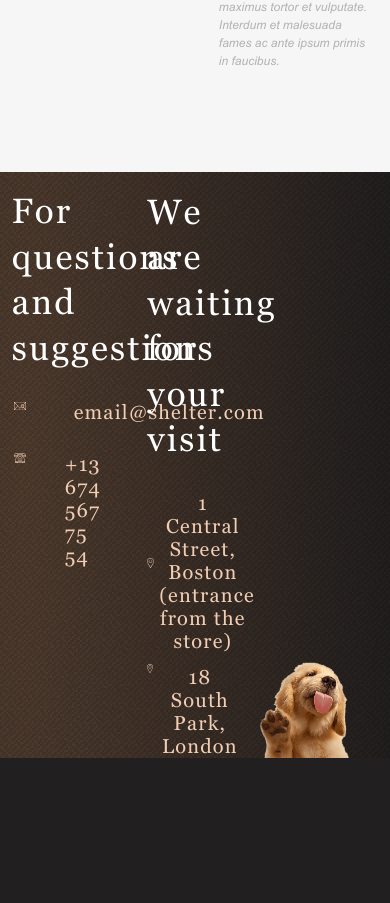
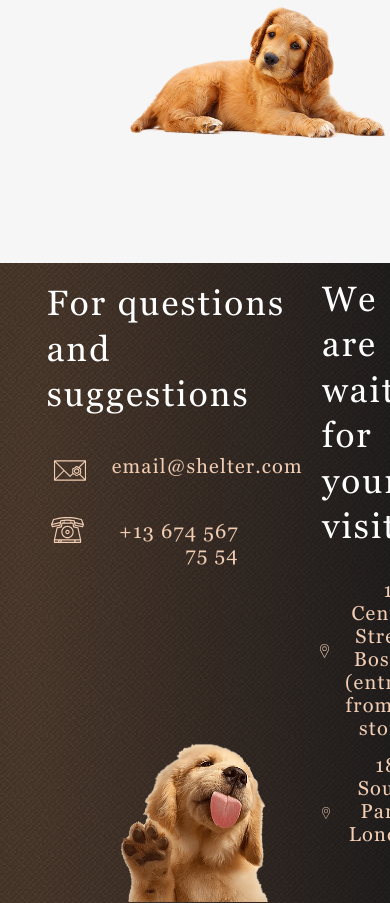
Before and after one commit to MaxFralou/shelter-2023Q1, a plain HTML site: page shelter/index.html in a window 390 px wide. Shown: the part 4435-5338 px from the top of the page. Before the commit the page ends 5193 px from the top, so only its background shows below. Drawn offline with Linux system fonts and the light colour scheme.

Commit message:
feat: completed style @media main 768px

```diff
--- a/shelter/style.css
+++ b/shelter/style.css
@@ -975,5 +975,76 @@ body {
 
   /* ****************************** */
 
+  .container-in-addition {
+    min-height: 48.9em;
+    background-size: 66%;
+    background-position: left 130px top 81%;
+  }
 
+  .content-in-addition {
+    margin-top: 8.5%;
+    padding-left: 23.5%;
+    padding-right: 12%;
+  }
+
+  /* ****************************** */
+
+  .container-footer {
+    min-height: 40em;
+    background-size: 38.8%;
+    background-position: center top 100%;
+
+  }
+
+  .contacts-footer {
+    width: 100%;
+  }
+
+  .contacts-title {
+    width: 95%;
+    margin-top: 3%;
+    padding-bottom: 3%;
+    padding-left: 12%;
+  }
+
+  .email {
+    width: 81%;
+    padding-left: 100px;
+    background-size: 13.5%;
+    background-position: left 42px bottom 16px;
+  }
+
+  .phone {
+    width: 78%;
+    padding-top: 1%;
+    padding-left: 86px;
+    background-size: 14.5%;
+    background-position: left 39px top 0%;
+  }
+
+  .location-footer {
+    width: 100%;
+    margin-right: 0;
+  }
+
+  .location-title {
+    width: 85%;
+    margin-top: 3%;
+    padding-left: 19px;
+  }
+
+  .first-place {
+    width: 87%;
+    margin: 9.6% 0 6% 0;
+    padding-left: 42px;
+    background-size: 7.2%;
+    background-position: left 17px top 44%;
+  }
+
+  .second-place {
+    width: 84%;
+    padding-top: 3.6%;
+    padding-left: 43px;
+    background-position: left 19px top 68%;
+  }
 }
```
